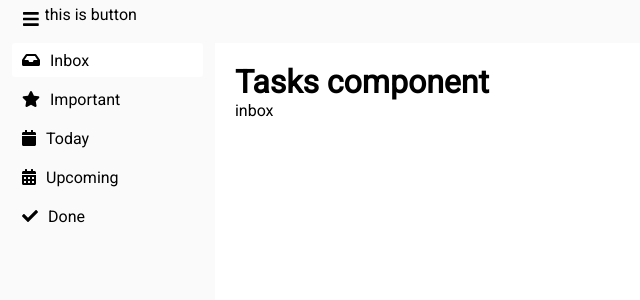
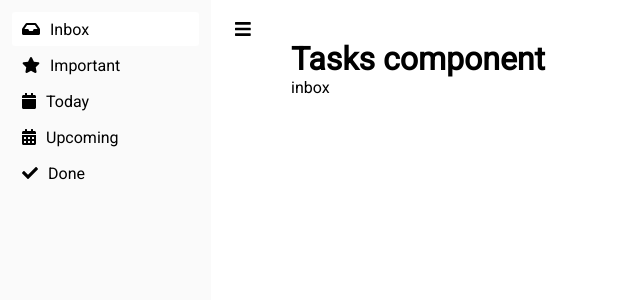
Before and after one commit to rafalrybicki/task_manager, a Vue app: page /inbox in a window 1280 px wide. Shown: the top 300 px of the page, without its empty margins (0-640 px from the left). Built offline with nearby package versions, Linux system fonts and the light colour scheme.

Commit message:
Delete AppBar component

```diff
--- a/src/App.vue
+++ b/src/App.vue
@@ -1,24 +1,24 @@
 <template>
 	<div id="app" class="app flex">
-		<AppBar>
-			<IconButton iconName="bars" @click.native="showMenu = !showMenu"/>
-		</AppBar>
 		<Menu :class="{show: showMenu}" />
-		<main class="h100 w100">
+		<main class="h100 w100 relative">
+			<IconButton
+				iconName="bars"
+				@click.native="showMenu = !showMenu"
+				class="menu-btn absolute"
+			/>
          <router-view></router-view>
       </main>
 	</div>
 </template>
 
 <script>
-import AppBar from './components/AppBar.vue'
 import Menu from './components/Menu.vue'
 import IconButton from './components/IconButton.vue'
 
 export default {
 	name: 'App',
 	components: {
-		AppBar,
 		Menu,
 		IconButton
 	},
@@ -37,6 +37,11 @@ export default {
 	}
 
 	main {
-		padding: 63px 20px 20px;
+		padding: 40px 80px;
+	}
+
+	.menu-btn {
+		top: 12px;
+		left: 15px;
 	}
 </style>
--- a/src/components/AppBar.vue
+++ /dev/null
@@ -1,24 +0,0 @@
-<template>
-   <div class="h100 w100 flex">
-      <slot />
-      this is button
-   </div>
-</template>
-
-<script>
-export default {
-
-}
-</script>
-
-<style scoped>
-   div {
-      height: 43px;
-      padding: 5px 12px;
-      background-color: #FAFAFA;
-      position: fixed;
-      top: 0;
-      left: 0;
-      padding-left: 16.5px;
-   }
-</style>
--- a/src/components/IconButton.vue
+++ b/src/components/IconButton.vue
@@ -17,8 +17,8 @@ export default {
 
 <style scoped>
    button {
-      height: 28px;
-      width: 28px;
+      height: 33px;
+      width: 33px;
       z-index: 10;
       font-size: 18px;
       display: flex;
--- a/src/components/Menu.vue
+++ b/src/components/Menu.vue
@@ -40,6 +40,6 @@ export default {
    }
 
    ul {
-      padding: 43px 12px 0;
+      padding: 12px;
    }
 </style>
--- a/src/components/MenuItem.vue
+++ b/src/components/MenuItem.vue
@@ -25,7 +25,7 @@ export default {
    a {
       height: 34px;
       transition: all 0.1s;
-      margin-bottom: 5px;
+      margin-bottom: 2px;
       padding-top: 8px;
    }
 
```
